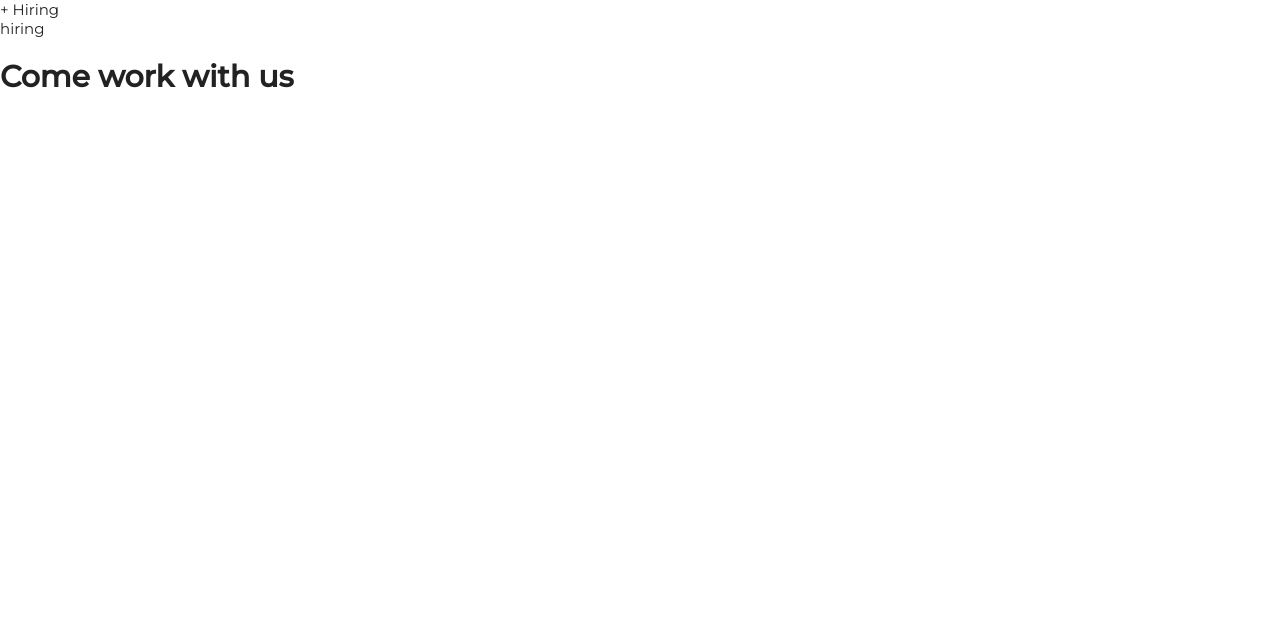
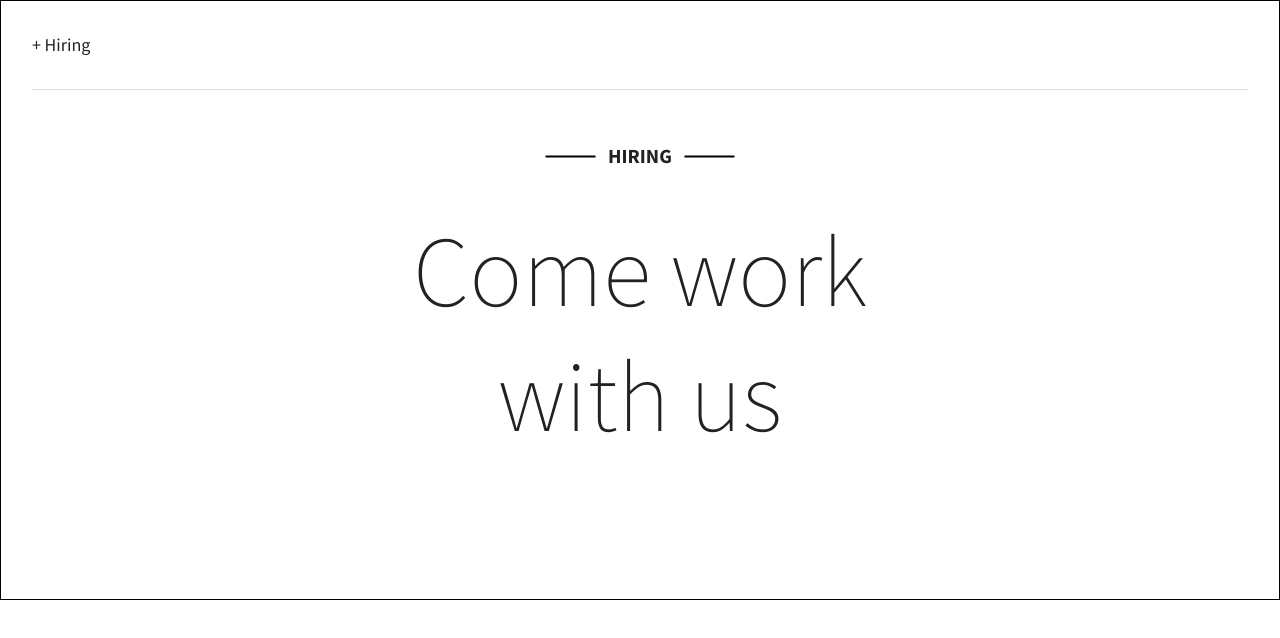
Before and after one commit to gangdonglee/cheonjinnanman_studio, a plain HTML site: page hiring.html in a window 1280 px wide. Drawn offline with Linux system fonts and the light colour scheme.

Commit message:
subpage_start_css

```diff
--- a/style.css
+++ b/style.css
@@ -757,3 +757,58 @@ hr.bar {
 .contact-info p {
   line-height: 1.5em;
 }
+
+/* ############################ SubPage : Hiring ############################ */
+.modal {
+  font-family: 'Source Sans Pro', sans-serif;
+}
+.header {
+  position: fixed;
+  width: 100%;
+}
+.header-inner {
+  /* border: 1px solid red; */
+  width: 95%;
+  margin: auto;
+  height: 90px;
+  line-height: 90px;
+  border-bottom: 1px solid #ddd;
+}
+.modal-display {
+  font-size: 18px;
+}
+.hiring-main {
+  height: 600px;
+  border: 1px solid #000;
+  position: relative;
+}
+.hiring-heading {
+  position: absolute;
+  top: 50%;
+  left: 50%;
+  transform: translate(-50%, -50%);
+  text-align: center;
+}
+.hiring-heading span {
+  text-transform: uppercase;
+  font-weight: bold;
+  font-size: 20px;
+  position: relative;
+}
+.hiring-heading span:before,
+.hiring-heading span:after {
+  content:'';
+  height: 2px;
+  width: 50px;
+  background-color: #000000;
+  position: absolute;
+  top: 50%;
+}
+.hiring-heading span:before { right: 120%; }
+.hiring-heading span:after { left: 120%; }
+.hiring-heading h1 {
+  font-size: 100px;
+  font-weight: 200;
+  margin: 0;
+  margin-top: 40px;
+}
```
